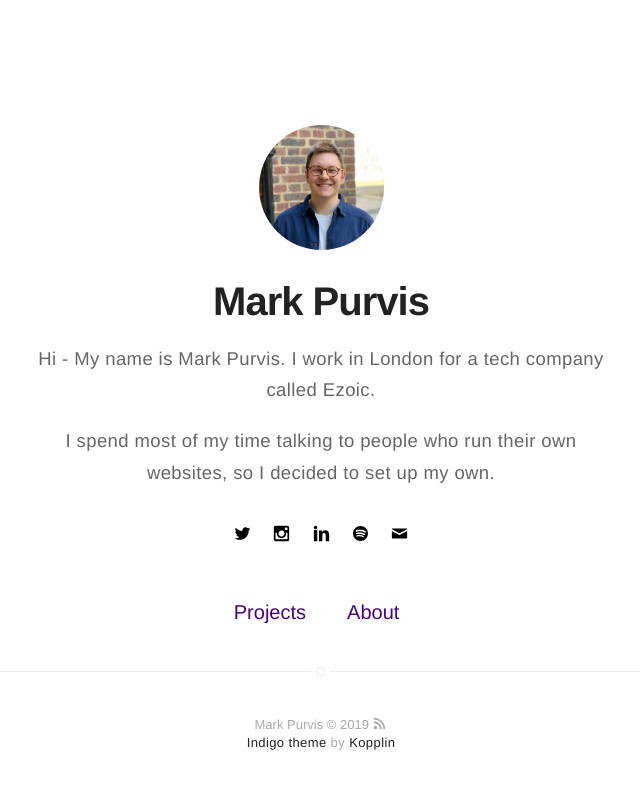
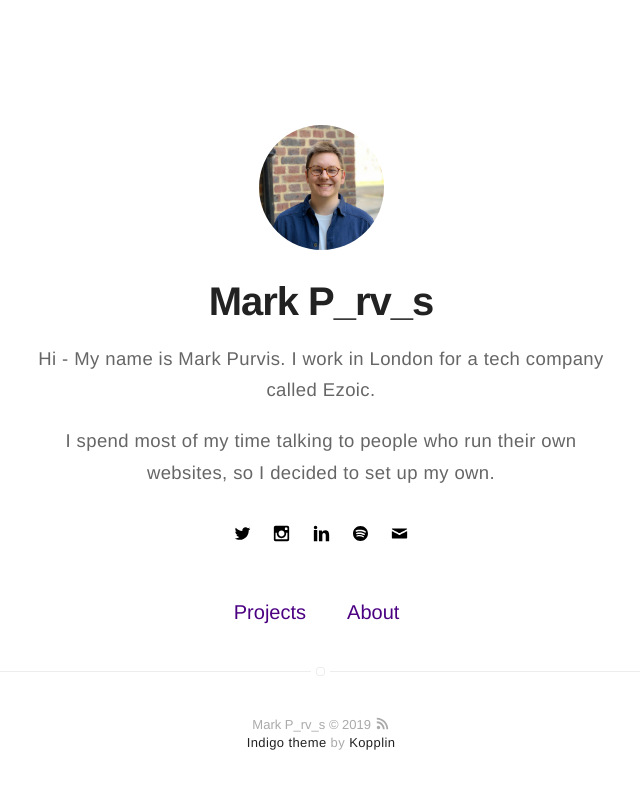
Before and after one commit to markprvs/markprvs.github.io, a Jekyll site: the page built from index.html, in a window 1280 px wide. Shown: the top 789 px of the page, without its empty margins (319-959 px from the left). Built offline with Jekyll 4.4.1, drawn with Linux system fonts in a browser that asks for light colours.

Commit message:
Update _config.yml

```diff
--- a/_config.yml
+++ b/_config.yml
@@ -1,5 +1,5 @@
 # main text of home
-name: Mark Purvis
+name: Mark P_rv_s
 bio: <p><b> Hi - My name is Mark Purvis. I work in London for a tech company called Ezoic.</b></p><p>I spend most of my time talking to people who run their own websites, so I decided to set up my own.</p>
 
 # twitter summary info
```
